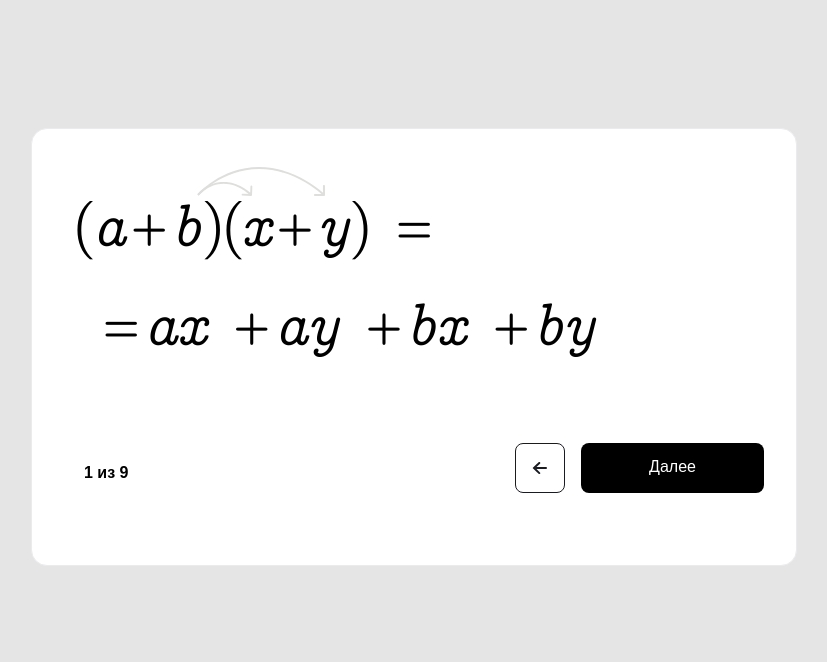
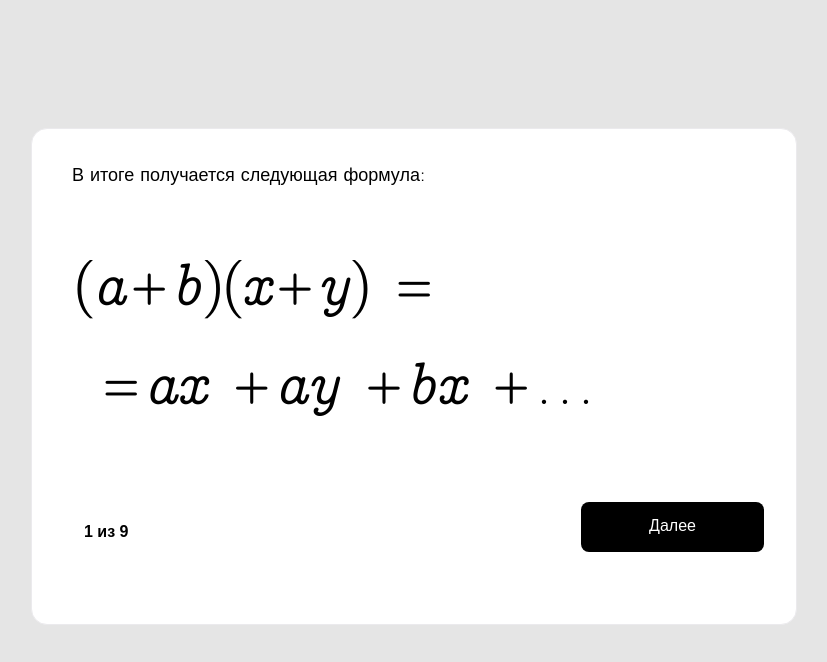
Before and after one commit to Shyou92/test, a plain HTML site: page index.html in a window 1280 px wide. Shown: the whole page, without its empty margins (226-1053 px from the left). Drawn offline with Linux system fonts and the light colour scheme.

Commit message:
feature/dots

```diff
--- a/blocks/card/__arrow-2/card__arrow-2.css
+++ b/blocks/card/__arrow-2/card__arrow-2.css
@@ -1,5 +1,5 @@
 .card__arrow-2 {
-  position: absolute;
+  position: relative;
   top: 53px;
-  left: 165px;
+  left: 35px;
 }
--- a/blocks/card/__arrow-long/card__arrow-long.css
+++ b/blocks/card/__arrow-long/card__arrow-long.css
@@ -1,6 +1,6 @@
 .card__arrow-long {
   width: 208px;
   position: absolute;
-  top: 40px;
-  left: 85px;
+  top: 100px;
+  left: 90px;
 }
--- a/blocks/card/__arrow-short/card__arrow-short.css
+++ b/blocks/card/__arrow-short/card__arrow-short.css
@@ -1,10 +1,6 @@
 .card__arrow-short {
   width: 56px;
   position: absolute;
-  top: 60px;
+  top: 120px;
   left: 165px;
 }
-
-.container {
-  width: 56px;
-}
--- a/blocks/card/__arrow/card__arrow.css
+++ b/blocks/card/__arrow/card__arrow.css
@@ -1,7 +1,7 @@
 .card__arrow {
   position: relative;
   top: 50px;
-  left: 85px;
+  left: 90px;
   visibility: hidden;
   width: 126px;
 }
--- /dev/null
+++ b/blocks/card/__button-container-back/_hidden/card__button-container-back_hidden.css
@@ -0,0 +1,3 @@
+.card__button-container-back_hidden {
+  visibility: hidden;
+}
--- a/blocks/card/__button-container-back/card__button-container-back.css
+++ b/blocks/card/__button-container-back/card__button-container-back.css
@@ -9,4 +9,5 @@
   border: 1px solid #1a1b22;
   border-radius: 8px;
   cursor: pointer;
+  visibility: visible;
 }
--- /dev/null
+++ b/blocks/card/__formula-dots/_hidden/card__formula-dots_hidden.css
@@ -0,0 +1,3 @@
+.card__formula-dots_hidden {
+  visibility: hidden;
+}
--- /dev/null
+++ b/blocks/card/__formula-dots/card__formula-dots.css
@@ -0,0 +1,6 @@
+.card__formula-dots {
+  font-family: 'cmu_typewriter_textlight';
+  font-weight: 200;
+  font-size: 40px;
+  visibility: visible;
+}
--- a/blocks/card/__text/card__text.css
+++ b/blocks/card/__text/card__text.css
@@ -5,5 +5,5 @@
   font-size: 18px;
   line-height: 24px;
   margin: 35px 0 0 40px;
-  display: none;
+  visibility: visible;
 }
--- a/fonts/font.css
+++ b/fonts/font.css
@@ -11,3 +11,10 @@
   font-weight: normal;
   font-style: normal;
 }
+
+@font-face {
+  font-family: 'cmu_typewriter_textlight';
+  src: url('cmunbtl-webfont.woff') format('woff');
+  font-weight: normal;
+  font-style: normal;
+}
--- a/index.html
+++ b/index.html
@@ -24,10 +24,10 @@
         <img
           src="./images/Arrow 3.svg"
           alt="Стрелка, указывающая с b на х"
-          class="card__arrow-short card__arrow_active-short"
+          class="card__arrow card__arrow-short"
         />
         <img
-          class="card__arrow-2 card__arrow_active"
+          class="card__arrow card__arrow-2"
           src="./images/Arrow 1.svg"
           alt="Стрелка, указывающая с b на y"
         />
@@ -57,12 +57,15 @@
           <span class="card__formula-signs-reverse"> = </span> ax
           <span class="card__formula-signs-reverse"> + </span> ay
           <span class="card__formula-signs-reverse"> + </span> bx
-          <span class="card__formula-signs-reverse"> + </span> by
+          <span class="card__formula-signs-reverse"> + </span>
+          <span class="card__formula-dots">...</span>
         </p>
         <div class="card__container">
           <span class="card__container-counter">1 из 9</span>
           <div class="card__button-container">
-            <button class="card__button-container-back"></button>
+            <button
+              class="card__button-container-back card__button-container-back_hidden"
+            ></button>
             <button class="card__button-container-forward">Далее</button>
             <button
               class="card__button-container-forward card__button-container-forward_repeat"
--- a/styles.css
+++ b/styles.css
@@ -11,9 +11,12 @@
 @import url(./blocks/card/__button-container/card__button-container.css);
 @import url(./blocks/card/__formula-signs-reverse/card__formula-signs-reverse.css);
 @import url(./blocks/card/__formula-signs-reverse/_brackets/__formula-signs-reverse_brackets.css);
+@import url(./blocks/card/__formula-dots/card__formula-dots.css);
+@import url(./blocks/card/__formula-dots/_hidden/card__formula-dots_hidden.css);
 @import url(./blocks/card/__button-container-forward/card__button-container-forward.css);
 @import url(./blocks/card/__button-container-forward/_repeat/card__button-container-forward_repeat.css);
 @import url(./blocks/card/__button-container-back/card__button-container-back.css);
+@import url(./blocks/card/__button-container-back/_hidden/card__button-container-back_hidden.css);
 @import url(./blocks/card/__container-counter/card__container-counter.css);
 @import url(./blocks/card/__arrow/card__arrow.css);
 @import url(./blocks/card/__arrow-long/card__arrow-long.css);
```
Also changed, not shown: fonts/cmunbtl-webfont.woff (added).
